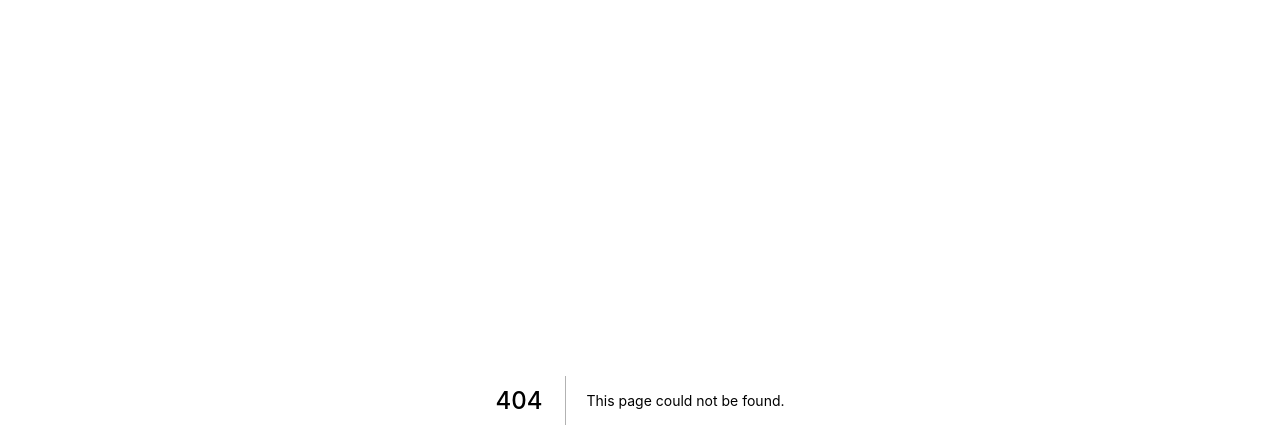
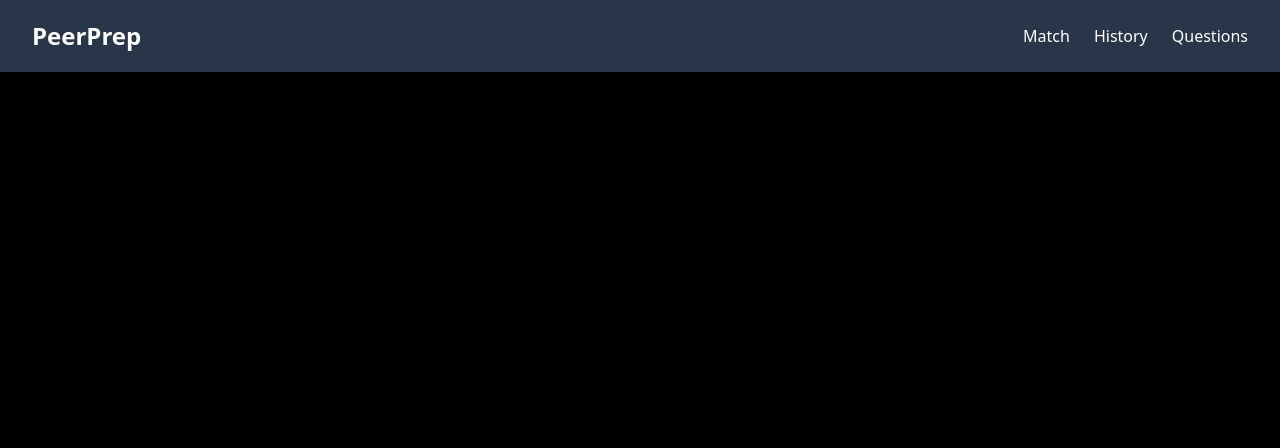
Before and after one commit to CS3219-AY2223S1/cs3219-project-ay2223s1-g42, a Next.js app in the folder frontend/: page /dashboard in a window 1280 px wide. Before the commit this address had no page. Shown: the top 448 px of the page. Built offline with nearby package versions, Linux system fonts and the light colour scheme.

Commit message:
feat: navbar in /dashboard

```diff
--- a/frontend/src/components/base/navbar/index.tsx
+++ b/frontend/src/components/base/navbar/index.tsx
@@ -1,5 +1,36 @@
 import React from "react";
 
 export default function index() {
-  return <div></div>;
+  return (
+    <nav className="w-full bg-gray-750">
+      <div className="justify-between px-4 mx-auto lg:max-w-7xl md:items-center md:flex md:px-8">
+        <div>
+          <div className="flex items-center justify-between py-3 md:py-5 md:block">
+            <a href="/dashboard">
+              <h2 className="text-2xl font-bold text-white">PeerPrep</h2>
+            </a>
+          </div>
+        </div>
+        <div>
+          <div
+            className={
+              "flex-1 justify-self-center pb-3 mt-8 md:block md:pb-0 md:mt-0"
+            }
+          >
+            <ul className="items-center justify-center space-y-8 md:flex md:space-x-6 md:space-y-0">
+              <li className="text-white hover:text-gray-850">
+                <a href="/mmr">Match</a>
+              </li>
+              <li className="text-white hover:text-gray-850">
+                <a href="/me/history">History</a>
+              </li>
+              <li className="text-white hover:text-gray-850">
+                <a href="/questions">Questions</a>
+              </li>
+            </ul>
+          </div>
+        </div>
+      </div>
+    </nav>
+  );
 }
--- /dev/null
+++ b/frontend/src/pages/dashboard.tsx
@@ -0,0 +1,11 @@
+import React from "react";
+
+import Navbar from "../components/base/navbar";
+
+export default function login() {
+  return (
+    <div className="flex flex-col justify-between text-gray-100 min-h-screen bg-black">
+      <Navbar></Navbar>
+    </div>
+  );
+}
```
Also changed, not shown: frontend/.prettierrc.js (added).
